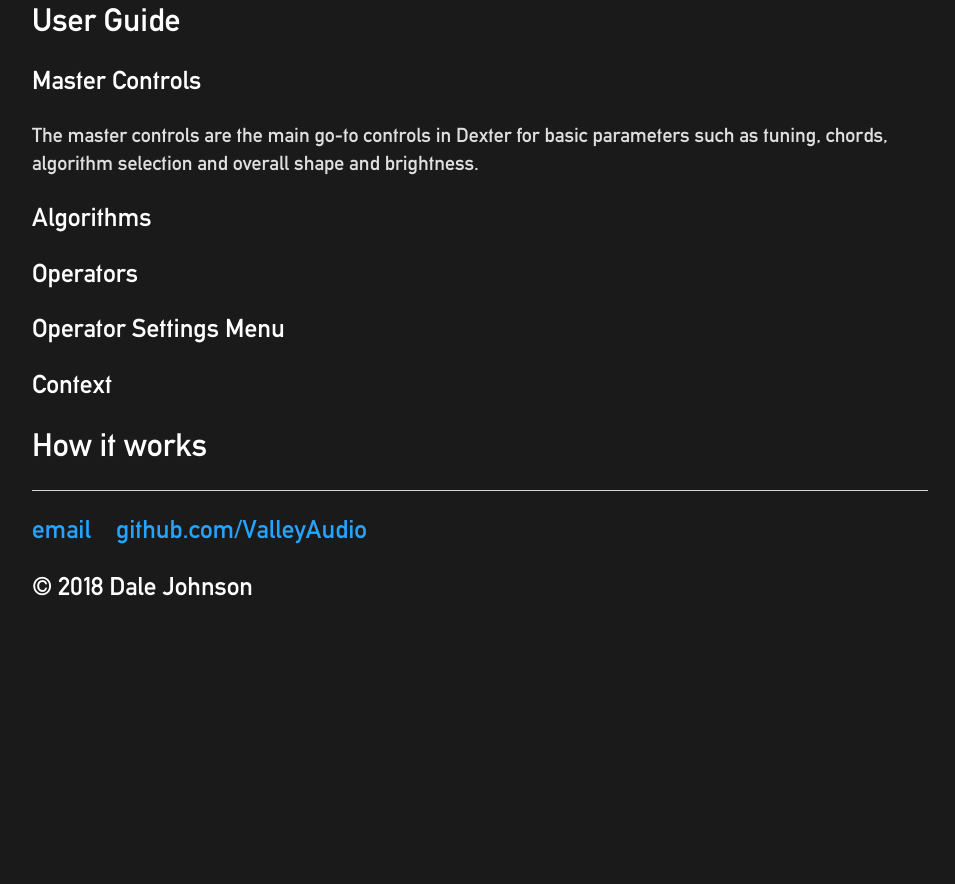
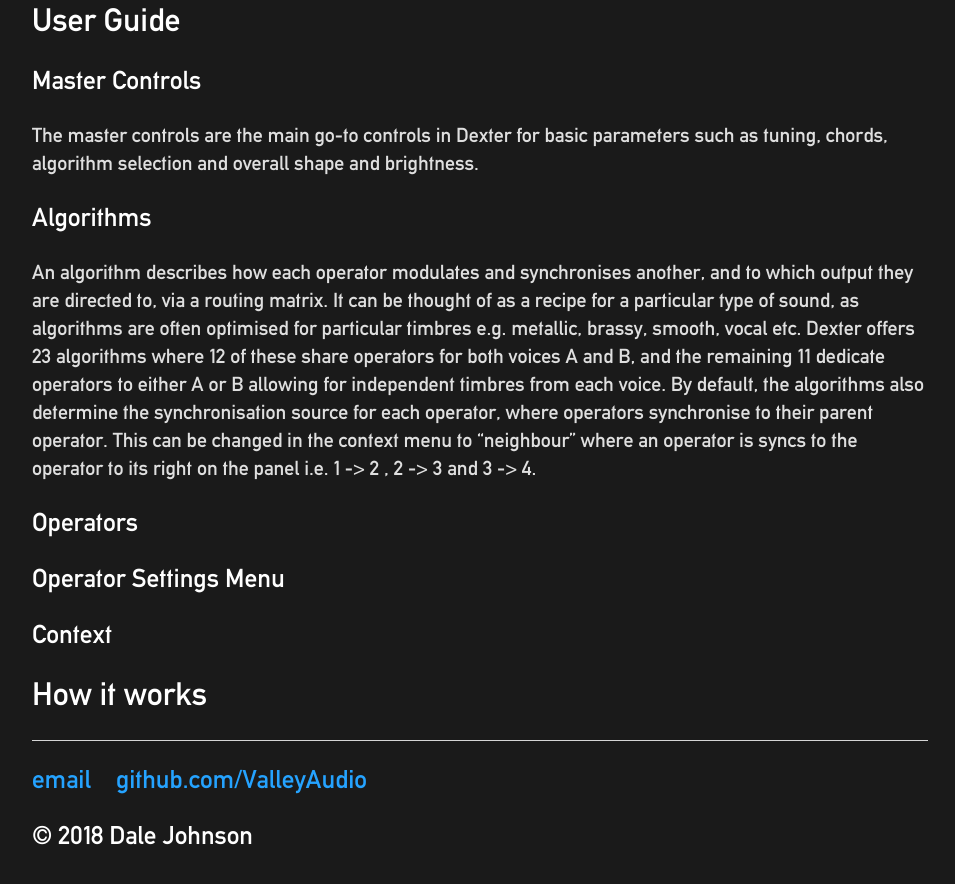
Before and after one commit to ValleyAudio/ValleyAudio.github.io, a Jekyll site: the page built from rack/dexter/dexter.html, in a window 1280 px wide and 900 px high, scrolled down 1568 px. Shown: the top 884 px of the window, without its empty margins (160-1115 px from the left). Built offline with Jekyll 4.4.1, drawn with Linux system fonts in a browser that asks for light colours; before the commit the page ends 2232 px from its top, so only the background shows below that.

Commit message:
Added to Dexter page

```diff
--- a/rack/dexter/dexter.html
+++ b/rack/dexter/dexter.html
@@ -29,6 +29,7 @@
     <h3 id="masterControls">Master Controls</h3>
     <p>The master controls are the main go-to controls in Dexter for basic parameters such as tuning, chords, algorithm selection and overall shape and brightness.</p>
     <h3 id="algorithms">Algorithms</h3>
+    <p>An algorithm describes how each operator modulates and synchronises another, and to which output they are directed to, via a routing matrix. It can be thought of as a recipe for a particular type of sound, as algorithms are often optimised for particular timbres e.g. metallic, brassy, smooth, vocal etc. Dexter offers 23 algorithms where 12 of these share operators for both voices A and B, and the remaining 11 dedicate operators to either A or B allowing for independent timbres from each voice. By default, the algorithms also determine the synchronisation source for each operator, where operators synchronise to their parent operator. This can be changed in the context menu to “neighbour” where an operator is syncs to the operator to its right on the panel i.e. 1 -> 2 , 2 -> 3 and 3 -> 4.</p>
     <h3 id="operators">Operators</h3>
     <h3 id="opSettings">Operator Settings Menu</h3>
     <h3 id="contextMenu">Context</h3>
```
